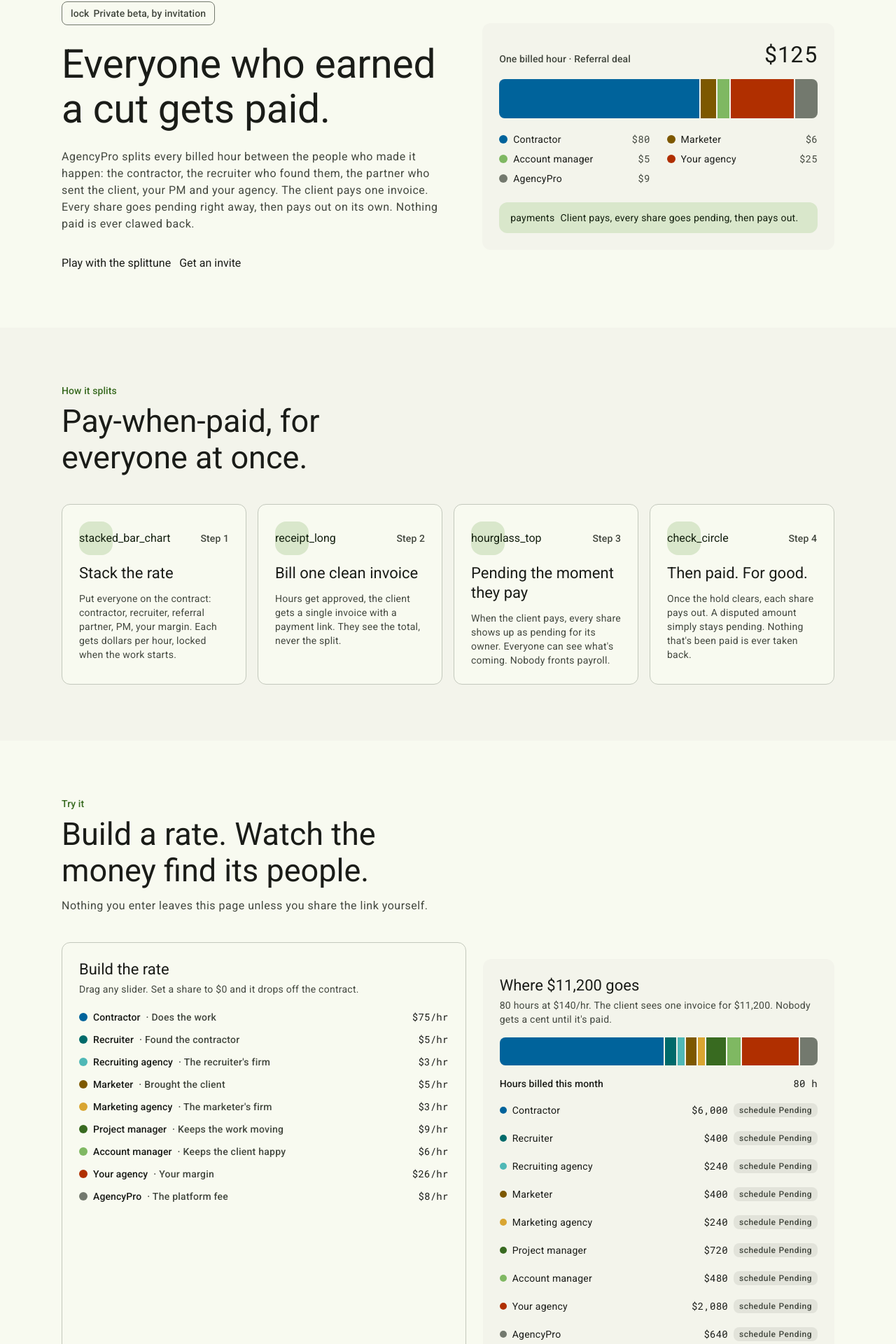
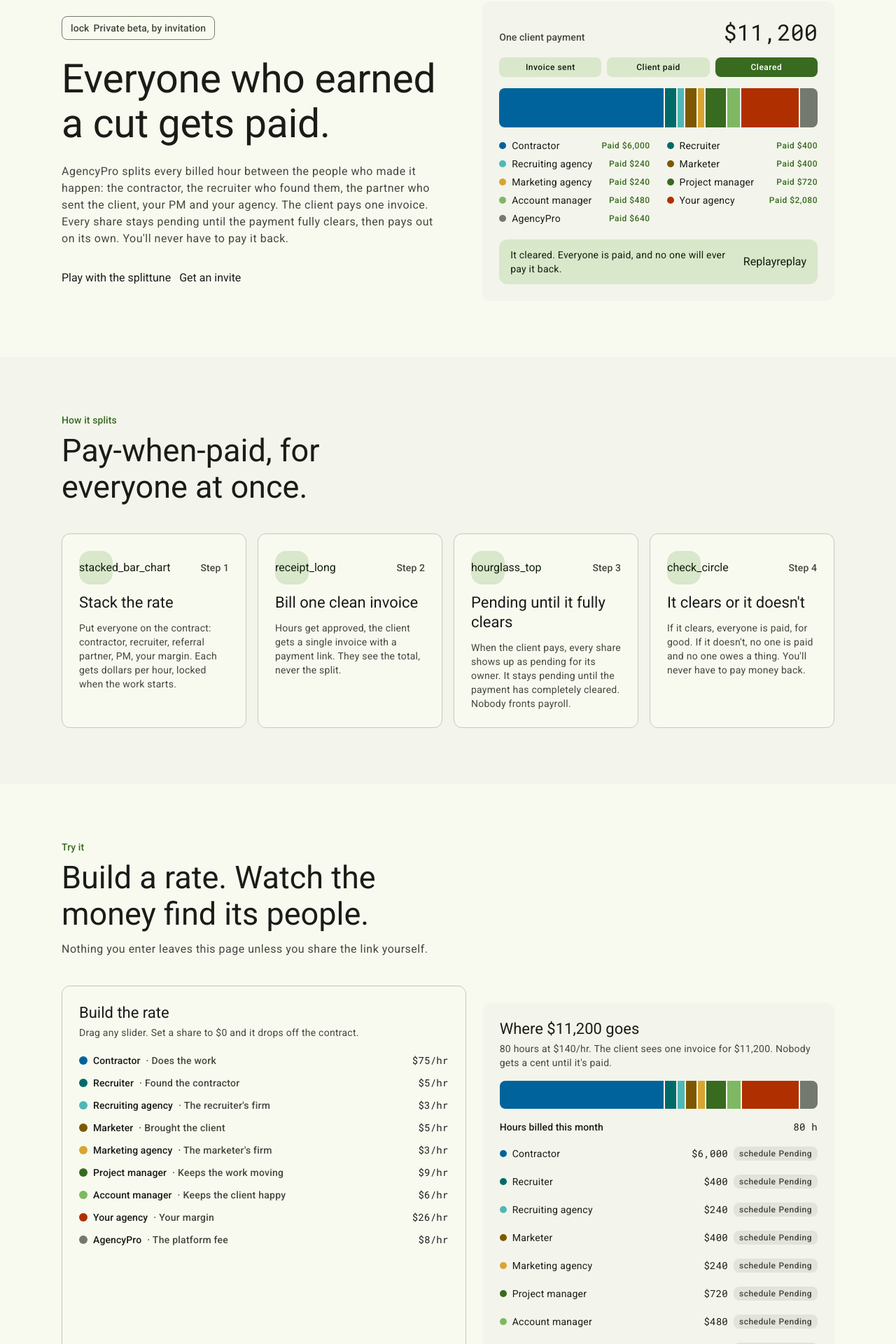
Before and after one commit to rodmjay/agency-squared, a Next.js app: page / in a window 1280 px wide. Shown: the part 142-2062 px from the top of the page at 70% size. Built offline with nearby package versions, Linux system fonts and the light colour scheme.

Commit message:
Payouts clear or don't (never pay it back); hero replays one payment; iteration log

```diff
--- a/src/app/page.tsx
+++ b/src/app/page.tsx
@@ -8,8 +8,8 @@ const INVITE = "https://www.linkedin.com/in/rodmjay";
 const steps = [
   { icon: "stacked_bar_chart", title: "Stack the rate", body: "Put everyone on the contract: contractor, recruiter, referral partner, PM, your margin. Each gets dollars per hour, locked when the work starts." },
   { icon: "receipt_long", title: "Bill one clean invoice", body: "Hours get approved, the client gets a single invoice with a payment link. They see the total, never the split." },
-  { icon: "hourglass_top", title: "Pending the moment they pay", body: "When the client pays, every share shows up as pending for its owner. Everyone can see what's coming. Nobody fronts payroll." },
-  { icon: "check_circle", title: "Then paid. For good.", body: "Once the hold clears, each share pays out. A disputed amount simply stays pending. Nothing that's been paid is ever taken back." },
+  { icon: "hourglass_top", title: "Pending until it fully clears", body: "When the client pays, every share shows up as pending for its owner. It stays pending until the payment has completely cleared. Nobody fronts payroll." },
+  { icon: "check_circle", title: "It clears or it doesn't", body: "If it clears, everyone is paid, for good. If it doesn't, no one is paid and no one owes a thing. You'll never have to pay money back." },
 ];
 
 const perks = [
@@ -53,7 +53,7 @@ export default function Home() {
             </p>
             <h1 className="md-display-large mt-6 text-balance">Everyone who earned a cut gets paid.</h1>
             <p className="md-body-large mt-6 max-w-xl text-on-surface-variant text-pretty">
-              AgencyPro splits every billed hour between the people who made it happen: the contractor, the recruiter who found them, the partner who sent the client, your PM and your agency. The client pays one invoice. Every share goes pending right away, then pays out on its own. Nothing paid is ever clawed back.
+              AgencyPro splits every billed hour between the people who made it happen: the contractor, the recruiter who found them, the partner who sent the client, your PM and your agency. The client pays one invoice. Every share stays pending until the payment fully clears, then pays out on its own. You&apos;ll never have to pay it back.
             </p>
             <div className="mt-8 flex flex-wrap gap-3">
               <MdButton href="#play" icon="tune">Play with the split</MdButton>
--- a/src/components/hero-split.tsx
+++ b/src/components/hero-split.tsx
@@ -1,41 +1,100 @@
 "use client";
 
-import { useEffect, useState } from "react";
-import { SplitBar } from "@/components/split-bar";
+import { useEffect, useRef, useState } from "react";
+import { MdButton } from "@/components/material";
 import { PRESETS, STREAMS, money } from "@/lib/streams";
 
+// One payment, start to finish: invoice sent → client pays (every share pending) → it clears (shares flip to paid).
+const HOURS = 80;
+const rates = PRESETS[2].rates;
+const shares = STREAMS.filter((s) => rates[s.key] > 0);
+const rate = shares.reduce((sum, s) => sum + rates[s.key], 0);
+
+type Stage = "sent" | "pending" | "cleared";
+const CAPTION: Record<Stage, string> = {
+  sent: `Invoice sent: ${money(rate * HOURS)} for ${HOURS} hours.`,
+  pending: "The client paid. Every share is pending until the payment fully clears.",
+  cleared: "It cleared. Everyone is paid, and no one will ever pay it back.",
+};
+
 export function HeroSplit() {
-  const [i, setI] = useState(2);
+  const [stage, setStage] = useState<Stage>("cleared");
+  const [paidCount, setPaidCount] = useState(shares.length);
+  const [run, setRun] = useState(0);
+  const timers = useRef<number[]>([]);
+
   useEffect(() => {
-    if (window.matchMedia("(prefers-reduced-motion: reduce)").matches) return;
-    const t = setInterval(() => setI((n) => (n + 1) % PRESETS.length), 3200);
-    return () => clearInterval(t);
-  }, []);
-  const p = PRESETS[i];
-  const rate = STREAMS.reduce((sum, s) => sum + p.rates[s.key], 0);
+    const reduce = window.matchMedia("(prefers-reduced-motion: reduce)").matches;
+    if (reduce && run === 0) return; // Static, finished state; "Replay" still steps through on request.
+    const at = (ms: number, fn: () => void) => timers.current.push(window.setTimeout(fn, ms));
+    const play = () => {
+      timers.current.forEach(clearTimeout);
+      timers.current = [];
+      at(0, () => { setStage("sent"); setPaidCount(0); });
+      at(1600, () => setStage("pending"));
+      at(4200, () => setStage("cleared"));
+      shares.forEach((_, i) => at(4300 + i * 220, () => setPaidCount(i + 1)));
+      if (!reduce) at(4300 + shares.length * 220 + 4000, play);
+    };
+    play();
+    return () => timers.current.forEach(clearTimeout);
+  }, [run]);
 
   return (
     <div className="md-card p-6" style={{ ["--md-elevation-level" as string]: 2 }}>
       <md-elevation />
       <div className="flex items-baseline justify-between gap-4">
-        <span className="md-label-large text-on-surface-variant">One billed hour · {p.label}</span>
-        <span className="md-headline-large figure">{money(rate)}</span>
+        <span className="md-label-large text-on-surface-variant">One client payment</span>
+        <span className="md-headline-large figure">{money(rate * HOURS)}</span>
       </div>
-      <div className="mt-4"><SplitBar rates={p.rates} height={56} /></div>
-      <ul className="md-body-medium mt-5 grid grid-cols-2 gap-x-6 gap-y-2">
-        {STREAMS.filter((s) => p.rates[s.key] > 0).map((s) => (
-          <li key={s.key} className="flex items-center justify-between gap-2">
-            <span className="flex min-w-0 items-center gap-2">
-              <span className="size-3 shrink-0 rounded-full" style={{ background: s.color }} aria-hidden />
-              <span className="truncate">{s.name}</span>
-            </span>
-            <span className="figure text-on-surface-variant">${p.rates[s.key]}</span>
-          </li>
-        ))}
+
+      <ol className="md-label-medium mt-4 grid grid-cols-3 gap-2" aria-label="Payment stage">
+        {(["sent", "pending", "cleared"] as Stage[]).map((s, i) => {
+          const reached = ["sent", "pending", "cleared"].indexOf(stage) >= i;
+          return (
+            <li key={s} aria-current={stage === s ? "step" : undefined}
+              className={`rounded-lg px-2 py-1.5 text-center transition-colors duration-300 ${reached ? (s === "cleared" ? "bg-primary text-on-primary" : "bg-secondary-container text-on-secondary-container") : "bg-surface-high text-on-surface-variant"}`}>
+              {s === "sent" ? "Invoice sent" : s === "pending" ? "Client paid" : "Cleared"}
+            </li>
+          );
+        })}
+      </ol>
+
+      <div className="mt-4 flex h-14 w-full gap-0.5 overflow-hidden rounded-lg" aria-hidden>
+        {shares.map((s, i) => {
+          const paid = stage === "cleared" && i < paidCount;
+          const pending = stage === "pending" || (stage === "cleared" && !paid);
+          return (
+            <div key={s.key} className="h-full transition-opacity duration-300"
+              style={{
+                flexGrow: rates[s.key] / rate, flexBasis: 0, background: s.color,
+                opacity: stage === "sent" ? 0.18 : paid ? 1 : 0.45,
+                backgroundImage: pending ? "repeating-linear-gradient(135deg, transparent 0 6px, rgb(255 255 255 / .35) 6px 9px)" : undefined,
+              }} />
+          );
+        })}
+      </div>
+
+      <ul className="md-body-medium mt-4 grid grid-cols-1 gap-x-6 gap-y-1.5 sm:grid-cols-2">
+        {shares.map((s, i) => {
+          const paid = stage === "cleared" && i < paidCount;
+          return (
+            <li key={s.key} className="flex items-center justify-between gap-2">
+              <span className="flex min-w-0 items-center gap-2">
+                <span className="size-2.5 shrink-0 rounded-full" style={{ background: s.color }} aria-hidden />
+                <span className="truncate">{s.name}</span>
+              </span>
+              <span className={`md-label-medium shrink-0 ${paid ? "text-primary" : "text-on-surface-variant"}`}>
+                {stage === "sent" ? "—" : paid ? `Paid ${money(rates[s.key] * HOURS)}` : "Pending"}
+              </span>
+            </li>
+          );
+        })}
       </ul>
-      <div className="md-body-medium mt-6 flex items-center gap-2 rounded-xl bg-secondary-container px-4 py-3 text-on-secondary-container">
-        <md-icon aria-hidden="true">payments</md-icon>
-        Client pays, every share goes pending, then pays out.
+
+      <div className="mt-5 flex items-center justify-between gap-3 rounded-xl bg-secondary-container px-4 py-3 text-on-secondary-container">
+        <p className="md-body-medium" aria-live="polite">{CAPTION[stage]}</p>
+        <MdButton kind="text" icon="replay" onClick={() => setRun((n) => n + 1)}>Replay</MdButton>
       </div>
     </div>
   );
--- a/src/components/payout-playground.tsx
+++ b/src/components/payout-playground.tsx
@@ -2,12 +2,11 @@
 
 import { useEffect, useRef, useState } from "react";
 import { SplitBar } from "@/components/split-bar";
-import { MdButton, MdFilterChip, MdSlider, MdSwitch } from "@/components/material";
+import { MdButton, MdFilterChip, MdSlider } from "@/components/material";
 import { PRESETS, STREAMS, money, type StreamKey } from "@/lib/streams";
 import { DEFAULT_SPLIT, HOURS, decodeSplit, encodeSplit, rateMax, type SplitState } from "@/lib/split-url";
 
-const DISPUTE = 0.2;
-type Phase = "pending" | "paid";
+type Phase = "pending" | "cleared" | "failed";
 const totals = (s: SplitState) => {
   const rate = STREAMS.reduce((sum, x) => sum + s.rates[x.key], 0);
   return { rate, invoice: rate * s.hours };
@@ -40,13 +39,12 @@ export function PayoutPlayground({ invite }: { invite: string }) {
     if (!loaded.current) return;
     const url = `${window.location.pathname}?${encodeSplit(split)}#play`;
     // Leave a plain visit's URL alone until the visitor changes something.
-    if (window.location.search || encodeSplit(split) !== encodeSplit(DEFAULT_SPLIT)) window.history.replaceState(null, "", url);
+    if (decodeSplit(window.location.search) || encodeSplit(split) !== encodeSplit(DEFAULT_SPLIT)) window.history.replaceState(null, "", url);
     setLink(window.location.origin + url);
     setCopied("idle");
   }, [split]);
 
   const { rate, invoice } = totals(split);
-  const held = split.dispute ? DISPUTE : 0;
   const update = (patch: Partial<SplitState>) => setSplit((s) => ({ ...s, ...patch }));
   const setOne = (key: StreamKey, v: number) => setSplit((s) => ({ ...s, preset: "custom", rates: { ...s.rates, [key]: v } }));
 
@@ -105,14 +103,14 @@ export function PayoutPlayground({ invite }: { invite: string }) {
             <MdSlider label="Hours billed this month" min={HOURS.min} max={HOURS.max} step={HOURS.step} value={split.hours}
               valueLabel={`${split.hours}`} onValue={(v) => update({ hours: v })} />
           </div>
-          <md-chip-set class="mt-4" aria-label="Payout stage">
-            <MdFilterChip label="1. Client pays" selected={phase === "pending"} onPick={() => setPhase("pending")} />
-            <MdFilterChip label="2. Hold clears" selected={phase === "paid"} onPick={() => setPhase("paid")} />
+          <md-chip-set class="mt-4" aria-label="What happens to the payment">
+            <MdFilterChip label="Client pays" selected={phase === "pending"} onPick={() => setPhase("pending")} />
+            <MdFilterChip label="It clears" selected={phase === "cleared"} onPick={() => setPhase("cleared")} />
+            <MdFilterChip label="It doesn't clear" selected={phase === "failed"} onPick={() => setPhase("failed")} />
           </md-chip-set>
           <ul className="mt-2" aria-live="polite">
             {STREAMS.filter((s) => split.rates[s.key] > 0).map((s, i) => {
               const share = split.rates[s.key] * split.hours;
-              const stuck = share * held;
               return (
                 <li key={s.key}>
                   {i > 0 && <md-divider />}
@@ -121,35 +119,21 @@ export function PayoutPlayground({ invite }: { invite: string }) {
                       <span className="size-2.5 rounded-full" style={{ background: s.color }} aria-hidden />
                       {s.name}
                     </span>
-                    {phase === "pending" ? (
-                      <span className="flex items-center gap-2">
-                        <span className="figure">{money(share)}</span>
-                        <Stage paid={false} />
-                      </span>
-                    ) : (
-                      <span className="flex flex-wrap items-center justify-end gap-2">
-                        <span className="figure">{money(share - stuck)}</span>
-                        <Stage paid />
-                        {stuck > 0 && <span className="figure md-label-medium text-on-surface-variant">+{money(stuck)} pending</span>}
-                      </span>
-                    )}
+                    <span className="flex items-center gap-2">
+                      <span className={`figure ${phase === "failed" ? "text-on-surface-variant line-through" : ""}`}>{money(share)}</span>
+                      <Stage phase={phase} />
+                    </span>
                   </div>
                 </li>
               );
             })}
           </ul>
-          <div className="mt-3 flex items-center justify-between gap-3 rounded-xl bg-surface-high px-4 py-3">
-            <label htmlFor="dispute" className="md-label-large flex items-center gap-2">
-              <md-icon aria-hidden="true">gavel</md-icon> Client disputes 20%
-            </label>
-            <MdSwitch id="dispute" selected={split.dispute} onSelected={(v) => update({ dispute: v })} />
-          </div>
-          <p className="md-body-medium mt-3 text-on-surface-variant">
+          <p className="md-body-medium mt-3 rounded-xl bg-surface-high px-4 py-3">
             {phase === "pending"
-              ? "The moment the client pays, every share shows up as pending for its owner. Tap \u201cHold clears\u201d to see them pay out."
-              : split.dispute
-                ? "Only the disputed 20% stays pending. Everything else pays out, and nothing that's been paid is ever taken back."
-                : "Every share is paid. No clawbacks, ever."}
+              ? "Every share shows up as pending the moment the client pays, and stays pending until the payment fully clears."
+              : phase === "cleared"
+                ? "It cleared. Everyone is paid in full, for good."
+                : "It didn't clear. No one is paid, and no one owes anything. Nobody ever pays money back."}
           </p>
 
           <div className="mt-5 rounded-xl bg-primary-container p-4 text-on-primary-container">
@@ -180,13 +164,12 @@ export function PayoutPlayground({ invite }: { invite: string }) {
 
 function Receipt({ split, invite, ref }: { split: SplitState; invite: string; ref: React.Ref<HTMLDivElement> }) {
   const { rate, invoice } = totals(split);
-  const keep = split.dispute ? 1 - DISPUTE : 1;
   return (
     <div ref={ref} className="md-card-filled scroll-mt-24 p-6 sm:p-8">
       <p className="md-label-large text-primary">Someone sent you a split</p>
       <h3 className="md-headline-small mt-1">Payout receipt</h3>
       <p className="md-body-large mt-2 text-on-surface-variant">
-        The client pays <b className="text-on-surface">{money(invoice)}</b> for {split.hours} hours at {money(rate)}/hr. Every share goes pending the moment they pay, then pays out once the hold clears{split.dispute ? "; the 20% they dispute stays pending" : ""}.
+        The client pays <b className="text-on-surface">{money(invoice)}</b> for {split.hours} hours at {money(rate)}/hr. Every share stays pending until that payment fully clears, then pays out in full.
       </p>
       <div className="mt-4"><SplitBar rates={split.rates} height={28} /></div>
       <dl className="mt-4">
@@ -197,17 +180,17 @@ function Receipt({ split, invite, ref }: { split: SplitState; invite: string; re
                 <span className="size-2.5 rounded-full" style={{ background: s.color }} aria-hidden />
                 {s.name} <span className="hidden text-on-surface-variant sm:inline">· {s.who}</span>
               </dt>
-              <dd className="figure text-right">{money(split.rates[s.key] * split.hours * keep)}{keep < 1 && <span className="md-label-medium block text-on-surface-variant">+{money(split.rates[s.key] * split.hours * (1 - keep))} pending</span>}</dd>
+              <dd className="figure">{money(split.rates[s.key] * split.hours)}</dd>
             </div>
             <md-divider />
           </div>
         ))}
         <div className="md-title-medium flex items-center justify-between gap-3 py-2">
-          <dt>Total paid out{keep < 1 ? " (rest pending)" : ""}</dt>
-          <dd className="figure">{money(invoice * keep)}</dd>
+          <dt>Total paid out when it clears</dt>
+          <dd className="figure">{money(invoice)}</dd>
         </div>
       </dl>
-      <p className="md-label-medium mt-2 text-on-surface-variant">Nothing that&apos;s been paid is ever clawed back. Example numbers, not an offer.</p>
+      <p className="md-label-medium mt-2 text-on-surface-variant"><b className="text-on-surface">You&apos;ll never have to pay it back.</b> If the payment doesn&apos;t clear, no one is paid and no one owes anything. Example numbers, not an offer.</p>
       <div className="mt-5 flex flex-wrap items-center gap-3">
         <MdButton href={invite} external icon="arrow_forward" trailingIcon>Get paid like this: request an invite</MdButton>
         <span className="md-body-medium text-on-surface-variant">Or tweak the numbers below.</span>
@@ -216,11 +199,16 @@ function Receipt({ split, invite, ref }: { split: SplitState; invite: string; re
   );
 }
 
-function Stage({ paid }: { paid: boolean }) {
+function Stage({ phase }: { phase: Phase }) {
+  const look = {
+    pending: ["schedule", "Pending", "bg-surface-highest text-on-surface-variant"],
+    cleared: ["check", "Paid", "bg-primary-container text-on-primary-container"],
+    failed: ["block", "Not paid · nothing owed", "bg-surface-highest text-on-surface-variant"],
+  }[phase];
   return (
-    <span className={`md-label-medium inline-flex items-center gap-1 rounded-lg px-2 py-0.5 ${paid ? "bg-primary-container text-on-primary-container" : "bg-surface-highest text-on-surface-variant"}`}>
-      <md-icon aria-hidden="true" style={{ ["--md-icon-size" as string]: "14px" }}>{paid ? "check" : "schedule"}</md-icon>
-      {paid ? "Paid" : "Pending"}
+    <span className={`md-label-medium inline-flex items-center gap-1 rounded-lg px-2 py-0.5 ${look[2]}`}>
+      <md-icon aria-hidden="true" style={{ ["--md-icon-size" as string]: "14px" }}>{look[0]}</md-icon>
+      {look[1]}
     </span>
   );
 }
--- a/src/lib/split-url.ts
+++ b/src/lib/split-url.ts
@@ -1,19 +1,19 @@
 import { PRESETS, STREAMS, type Rates } from "@/lib/streams";
 
-export type SplitState = { preset: string; rates: Rates; hours: number; dispute: boolean };
+export type SplitState = { preset: string; rates: Rates; hours: number };
 
-export const DEFAULT_SPLIT: SplitState = { preset: PRESETS[2].id, rates: PRESETS[2].rates, hours: 80, dispute: false };
+export const DEFAULT_SPLIT: SplitState = { preset: PRESETS[2].id, rates: PRESETS[2].rates, hours: 80 };
 
 export const HOURS = { min: 10, max: 200, step: 5 };
 export const rateMax = (key: string) => (key === "contractor" ? 150 : 40);
 
 const clamp = (n: number, lo: number, hi: number) => Math.min(hi, Math.max(lo, n));
 
-// Query string: ?p=<preset|custom>&r=<9 comma-separated $/h>&h=<hours>&d=1 (client disputes 20%, which stays pending)
+// Query string: ?p=<preset|custom>&r=<9 comma-separated $/h>&h=<hours>
 export function encodeSplit(s: SplitState): string {
   const preset = /^[a-z]+$/.test(s.preset) ? s.preset : "custom";
   const rates = STREAMS.map((x) => Math.round(s.rates[x.key])).join(",");
-  return `p=${preset}&r=${rates}&h=${Math.round(s.hours)}${s.dispute ? "&d=1" : ""}`;
+  return `p=${preset}&r=${rates}&h=${Math.round(s.hours)}`;
 }
 
 /** Returns null unless the query holds a complete, valid split. Every number is clamped. */
@@ -28,5 +28,5 @@ export function decodeSplit(search: string): SplitState | null {
   const h = Number(q.get("h"));
   const hours = Number.isFinite(h) ? clamp(Math.round(h / HOURS.step) * HOURS.step, HOURS.min, HOURS.max) : DEFAULT_SPLIT.hours;
   const named = PRESETS.find((p) => p.id === q.get("p") && STREAMS.every((x) => p.rates[x.key] === rates[x.key]));
-  return { preset: named ? named.id : "custom", rates, hours, dispute: q.get("d") === "1" };
+  return { preset: named ? named.id : "custom", rates, hours };
 }
```
Also changed, not shown: 1 other file (tests, documents, lock files or other folders).
